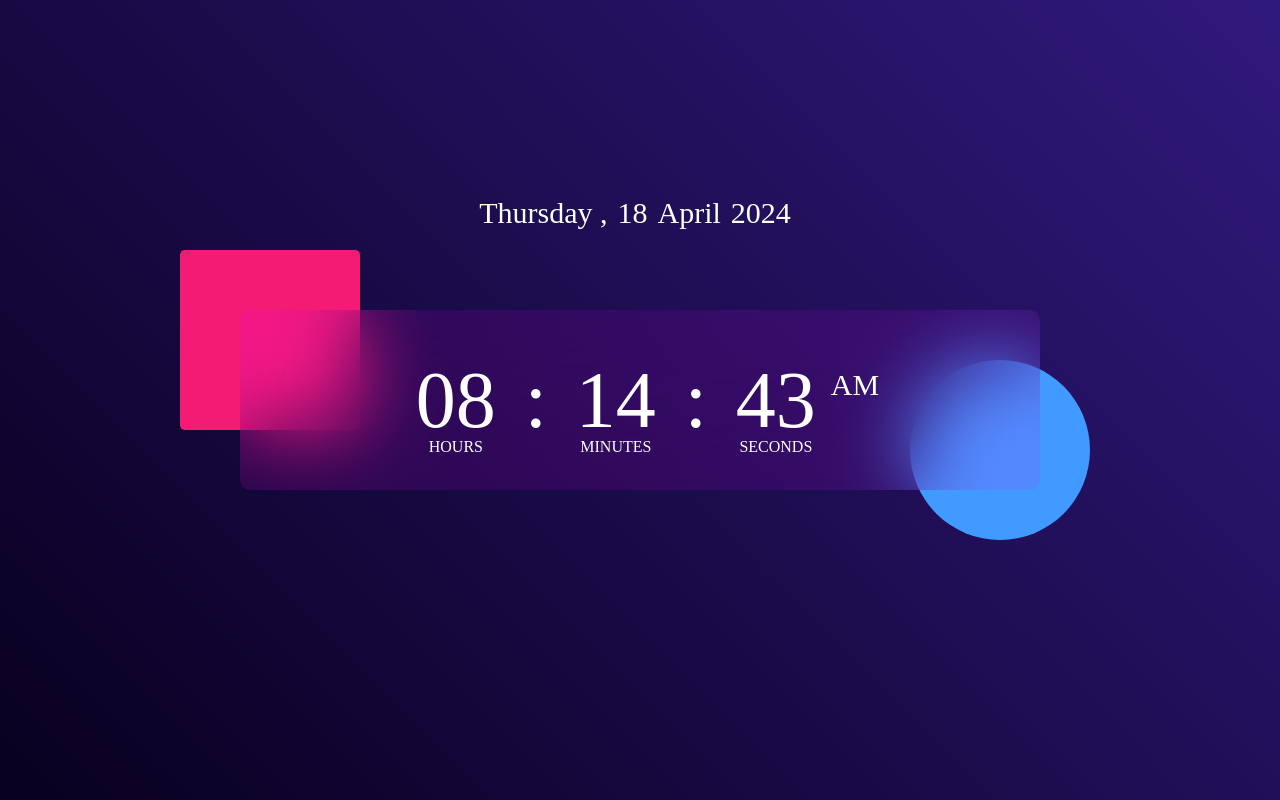
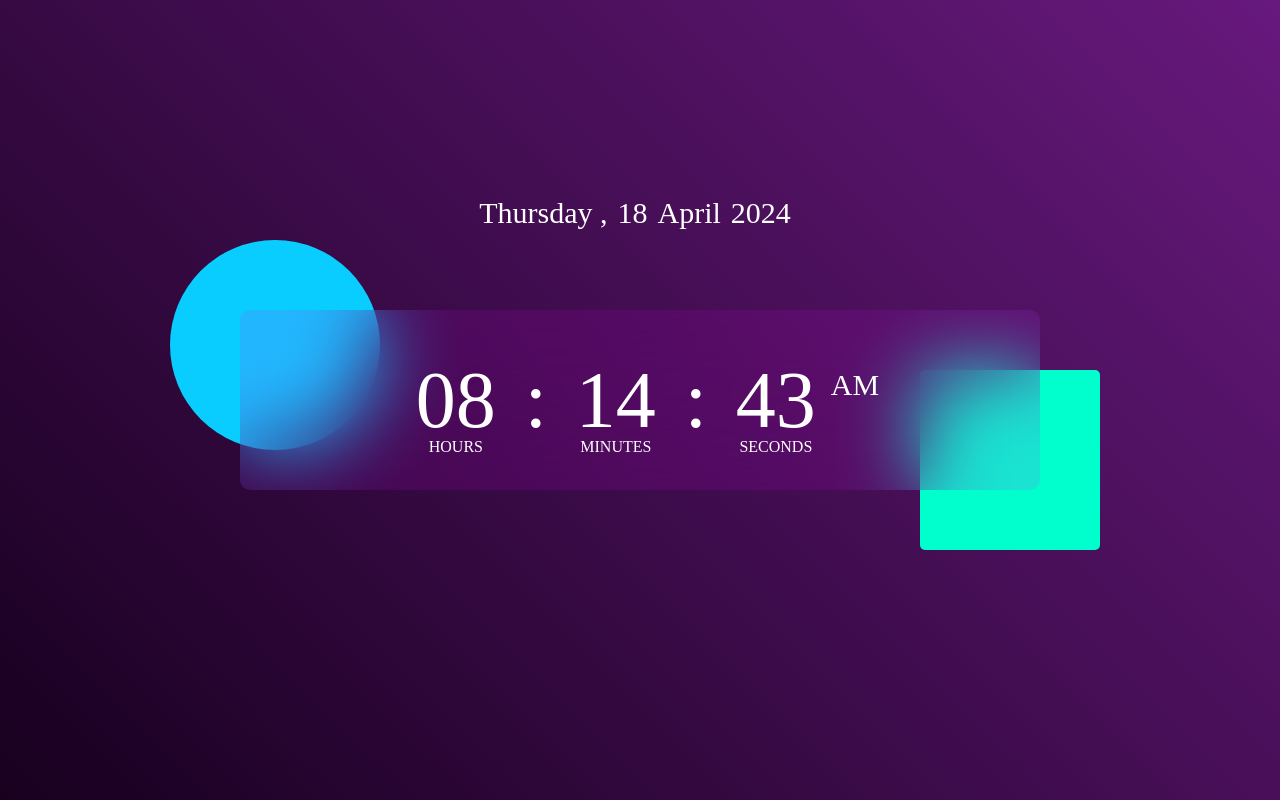
Before and after one commit to ketaki-karambelkar/Web-Applications, a plain HTML site: page Digital Watch/index.html in a window 1280 px wide. Drawn offline with Linux system fonts and the light colour scheme.

Commit message:
Update style.css

```diff
--- a/Digital Watch/style.css
+++ b/Digital Watch/style.css
@@ -7,7 +7,7 @@
 body
 {
     height: 100vh;
-    background: linear-gradient(45deg, #08001f, #30197d);
+    background: linear-gradient(45deg, #18001f, #67197d);
     color: #fff;
     position: relative;
 }
@@ -39,13 +39,13 @@ body
 .container::before
 {
     content: "";
-    width: 180px;
-    height: 180px;
-    background: #f41b75;
-    border-radius: 5px;
+    width: 210px;
+    height: 210px;
+    background: #0ACDFF;
+    border-radius: 50%;
     position: absolute;
-    left: -60px;
-    top: -60px;
+    left: -70px;
+    top: -70px;
     z-index: -1;
 }
 .container::after
@@ -53,11 +53,11 @@ body
     content: "";
     width: 180px;
     height: 180px;
-    background: #419aff;
-    border-radius: 50%;
+    background: #00FFCD;
+    border-radius: 5px;
     position: absolute;
-    right: -50px;
-    bottom: -50px;
+    right: -60px;
+    bottom: -60px;
     z-index: -1;
 }
 .watch
```
